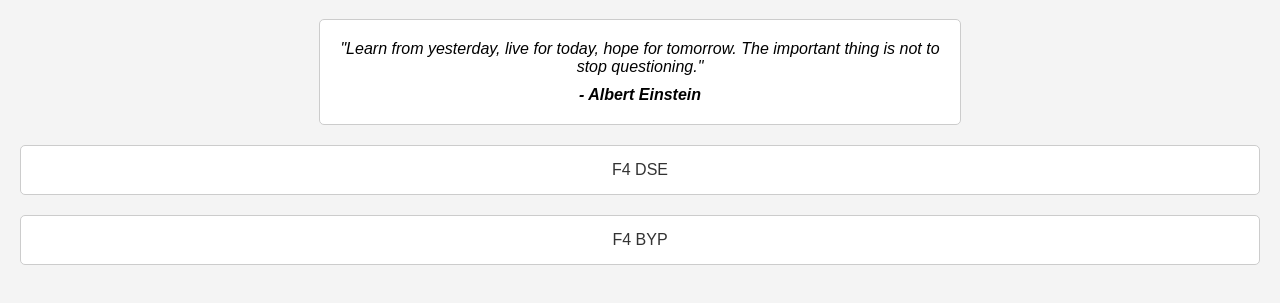
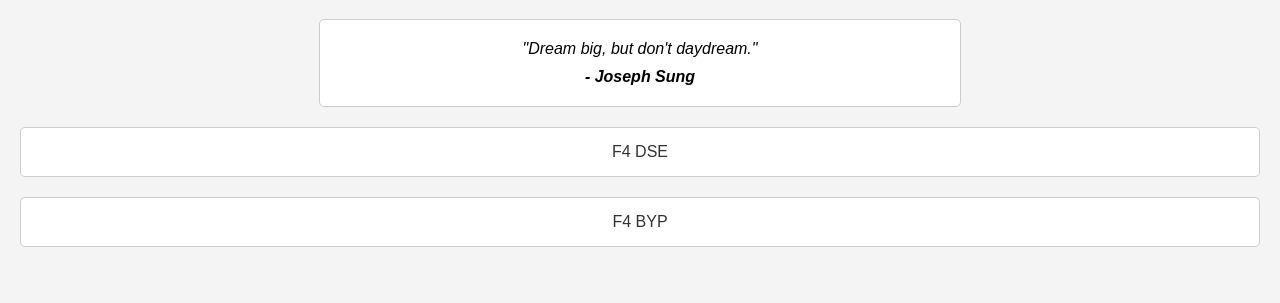
Before and after one commit to shela1444/shela1444.github.io, a plain HTML site: page index.html in a window 1280 px wide. Shown: the part 81-384 px from the top of the page. Drawn offline with Linux system fonts and the light colour scheme.

Commit message:
update quotes

```diff
--- a/index.html
+++ b/index.html
@@ -63,8 +63,8 @@
 
 <h1>Welcome to the F4 daily MC Solutions</h1>
 <div class="quote">
-    "Learn from yesterday, live for today, hope for tomorrow. The important thing is not to stop questioning."
-    <div class="quote-author">- Albert Einstein</div>
+    "Dream big, but don't daydream."
+    <div class="quote-author">- Joseph Sung</div>
 </div>
 <a href="f4_dse.html" class="link">F4 DSE</a>
 <a href="f4_byp.html" class="link">F4 BYP</a>
```
